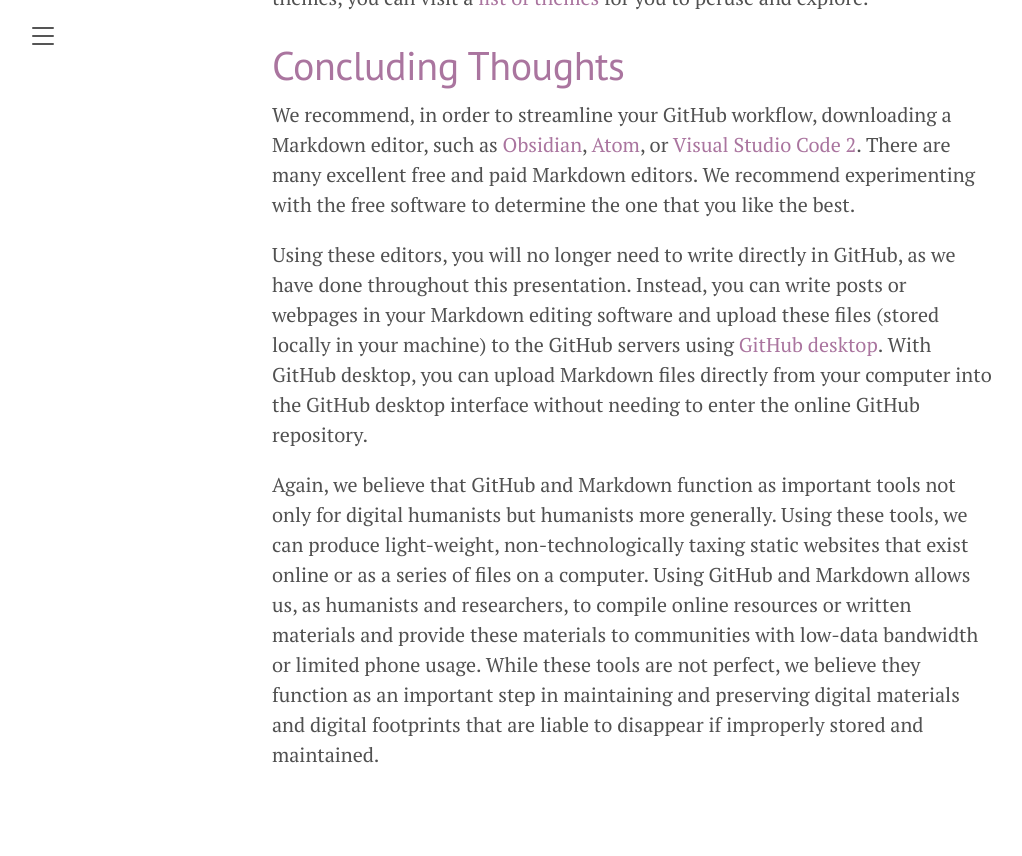
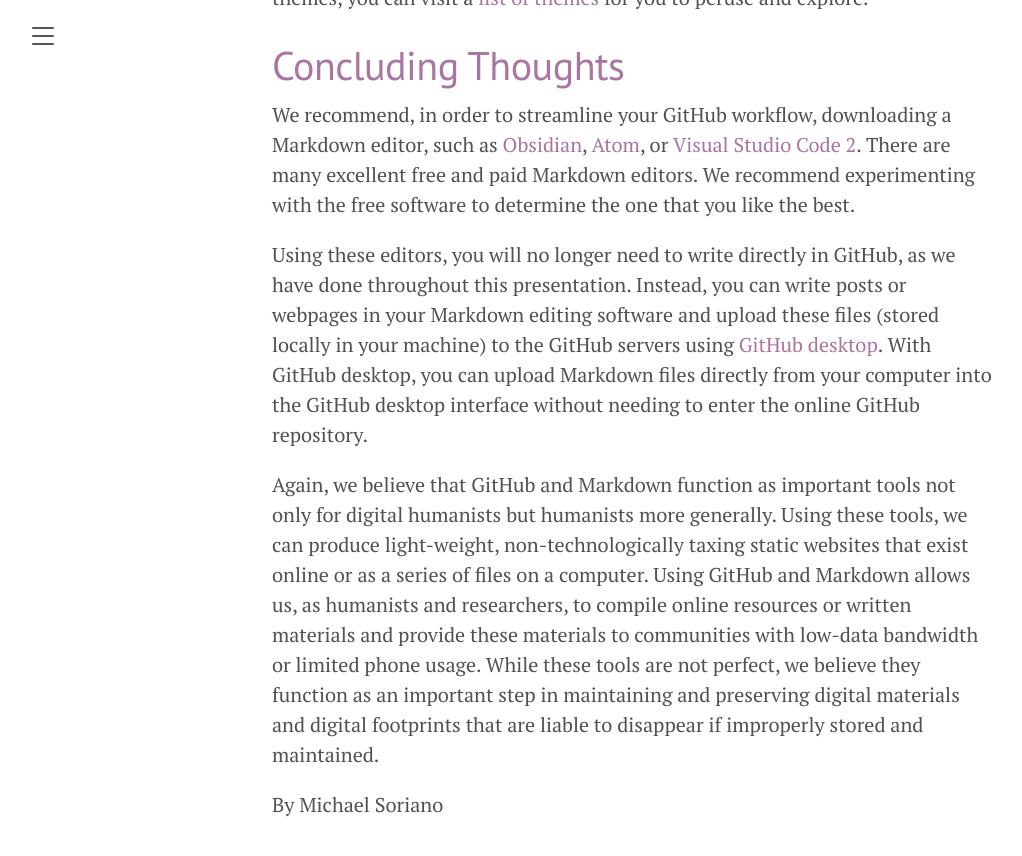
Before and after one commit to susannalles/DHPracticum_Spring23, a Jekyll site: the page built from DHRI_2023.md, in a window 1280 px wide and 900 px high, scrolled down 8515 px. Shown: the top 856 px of the window, without its empty margins (8-1030 px from the left). Built offline with Jekyll 4.4.1, drawn with Linux system fonts in a browser that asks for light colours.

Commit message:
Update DHRI_2023.md

```diff
--- a/DHRI_2023.md
+++ b/DHRI_2023.md
@@ -153,3 +153,5 @@ We recommend, in order to streamline your GitHub workflow, downloading a Markdow
 Using these editors, you will no longer need to write directly in GitHub, as we have done throughout this presentation. Instead, you can write posts or webpages in your Markdown editing software and upload these files (stored locally in your machine) to the GitHub servers using [GitHub desktop](https://desktop.github.com). With GitHub desktop, you can upload Markdown files directly from your computer into the GitHub desktop interface without needing to enter the online GitHub repository.
 
 Again, we believe that GitHub and Markdown function as important tools not only for digital humanists but humanists more generally. Using these tools, we can produce light-weight, non-technologically taxing static websites that exist online or as a series of files on a computer. Using GitHub and Markdown allows us, as humanists and researchers, to compile online resources or written materials and provide these materials to communities with low-data bandwidth or limited phone usage. While these tools are not perfect, we believe they function as an important step in maintaining and preserving digital materials and digital footprints that are liable to disappear if improperly stored and maintained.
+
+<span style="aling=right;">By Michael Soriano</span>
```
